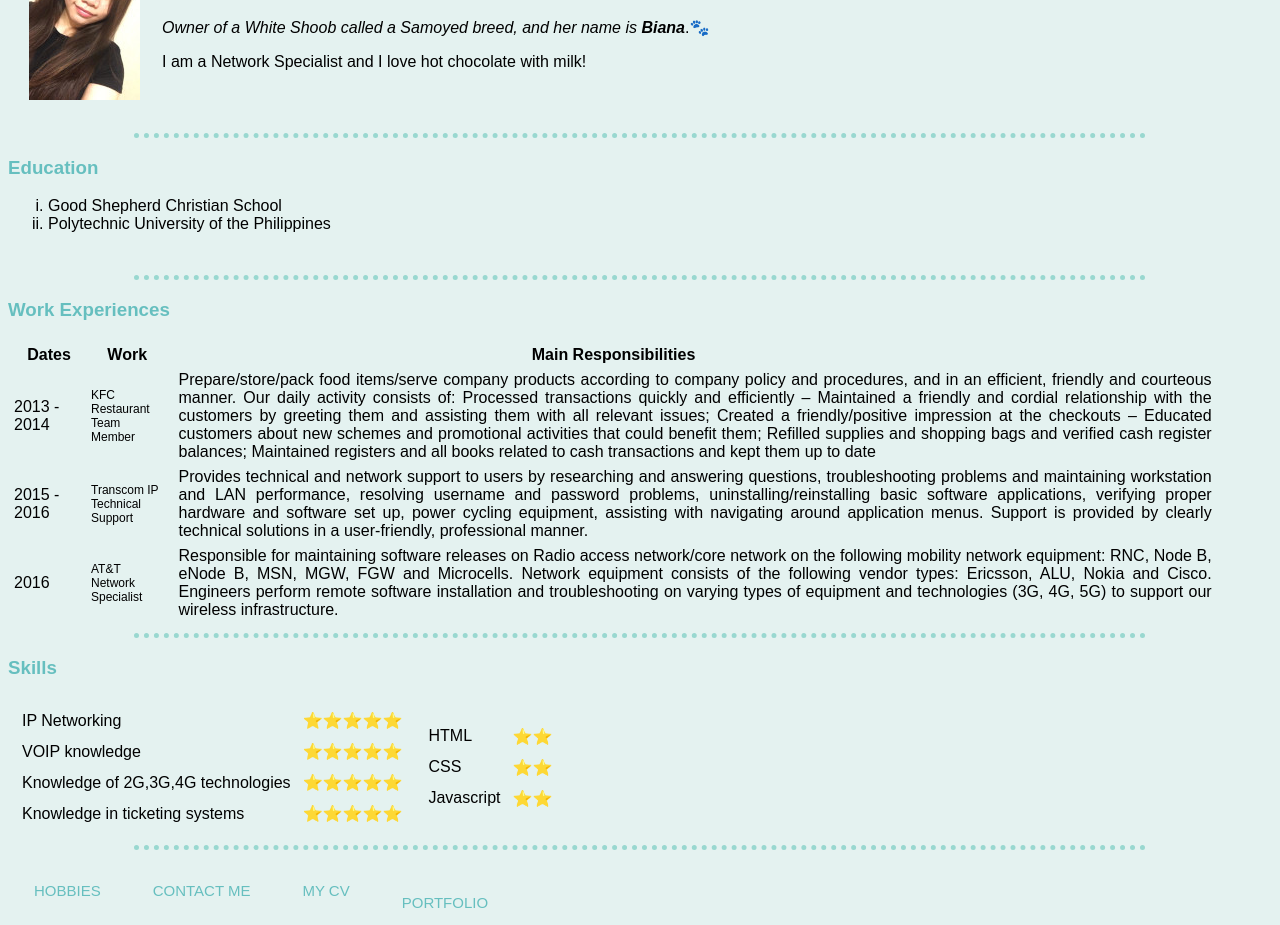
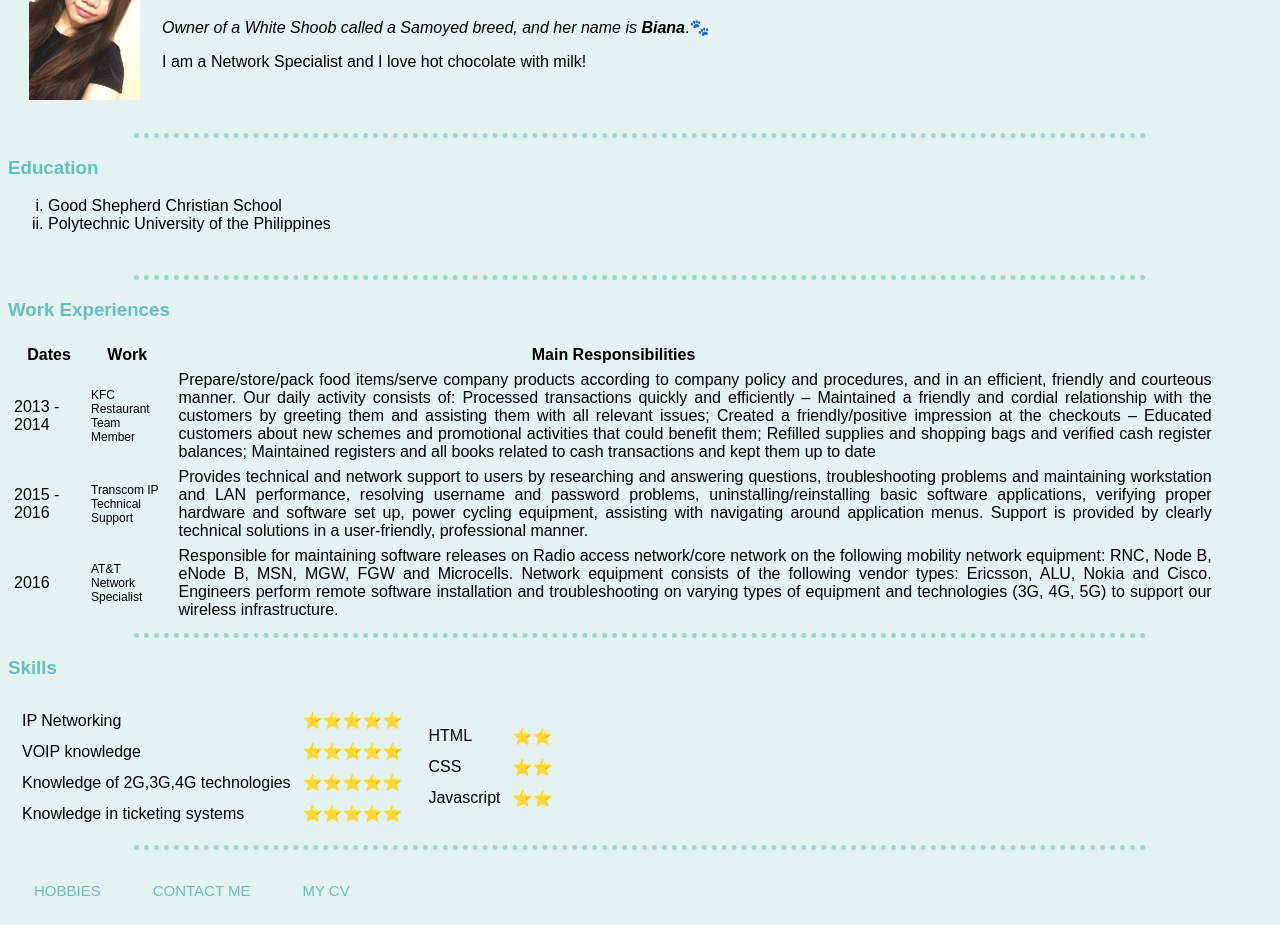
Before and after one commit to lyzanium/PersonalWebsite, a plain HTML site: page index.html in a window 1280 px wide. Shown: the part 108-1033 px from the top of the page. Drawn offline with Linux system fonts and the light colour scheme.

Commit message:
removed the link to my site

```diff
--- a/index.html
+++ b/index.html
@@ -143,7 +143,6 @@
         <li><a href="hobbies.html">Hobbies</a></li>
         <li><a href="contact.html">Contact Me</a></li>
         <li><a href="MyCV.pdf">My CV</li>
-        <li><a href="https://lyzanium.github.io/CSS---My-Site/">Portfolio</a></li>
     </ul>
 
 </body>
```
